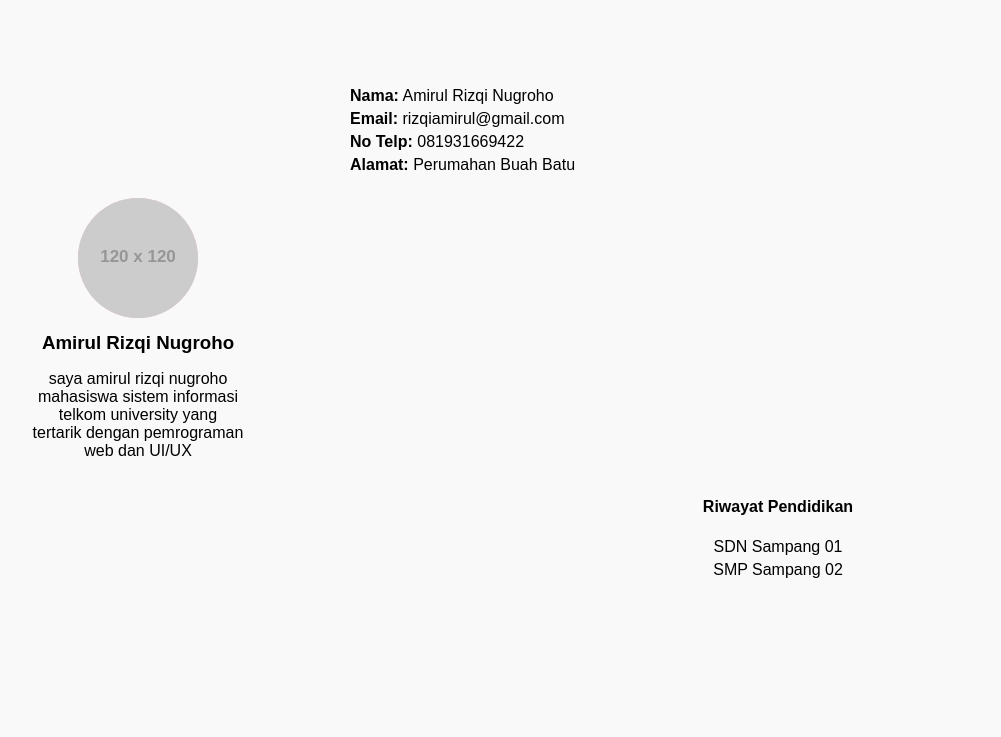
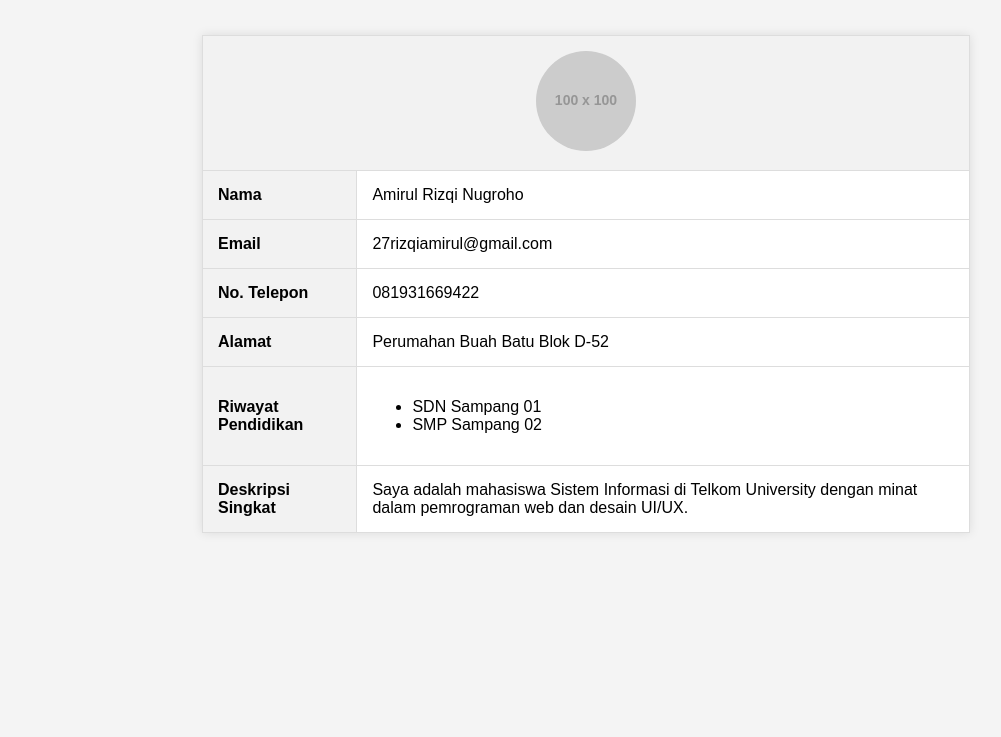
Before and after one commit to Rizqiamirul27/Wad, a plain HTML site: page index.html in a window 1280 px wide. Shown: the part 63-800 px from the top of the page, without its empty margins (54-1055 px from the left). Drawn offline with Linux system fonts and the light colour scheme; placeholder pictures from the web are drawn by us.

Commit message:
Add files via upload

```diff
--- a/index.html
+++ b/index.html
@@ -3,7 +3,7 @@
 <head>
     <meta charset="UTF-8">
     <meta name="viewport" content="width=device-width, initial-scale=1.0">
-    <title>Profil Amirul Rizqi Nugroho</title>
+    <title>Profil Pribadi</title>
     <style>
         body {
             font-family: Arial, sans-serif;
@@ -13,113 +13,78 @@
         }
 
         table {
-            width: 100%;
-            height: 100vh;
+            width: 60%;
+            margin: 50px auto;
             border-collapse: collapse;
+            background-color: #fff;
+            box-shadow: 0px 0px 10px rgba(0, 0, 0, 0.1);
         }
 
-        td {
-            padding: 20px;
+        td, th {
+            padding: 15px;
+            border: 1px solid #ddd;
+            text-align: left;
+        }
+
+        th {
+            background-color: #f2f2f2;
         }
 
         .profile-pic {
             text-align: center;
-            vertical-align: top;
         }
 
         .profile-pic img {
             border-radius: 50%;
-            width: 120px;
-            height: 120px;
-            background-color: #FFC0CB;
+            width: 100px;
+            height: 100px;
         }
 
-        .bio-left {
+        h2 {
             text-align: center;
-            vertical-align: top;
+            font-size: 24px;
+            margin-bottom: 20px;
         }
-
-        .bio-left h3 {
-            margin: 10px 0 5px;
-        }
-
-        .bio-right {
-            vertical-align: top;
-            text-align: left;
-        }
-
-        .bio-right p {
-            margin: 5px 0;
-        }
-
-        .education {
-            text-align: center;
-            vertical-align: top;
-        }
-
-        .education ul {
-            list-style-type: none;
-            padding: 0;
-            margin: 0;
-        }
-
-        .education ul li {
-            margin: 5px 0;
-        }
-
-        .footer {
-            background-color: #d2e1ff;
-        }
-
-        td.profile-left {
-            width: 30%;
-            background-color: #f9f9f9;
-        }
-
-        td.profile-right {
-            width: 70%;
-            background-color: #f9f9f9;
-        }
-
     </style>
 </head>
 <body>
 
+    <h2>Profil Pribadi</h2>
+
     <table>
-        <!-- Bagian Profil Kiri -->
         <tr>
-            <td class="profile-left" rowspan="2">
-                <div class="profile-pic">
-                    <img src="https://via.placeholder.com/120" alt="Foto Profil">
-                </div>
-                <div class="bio-left">
-                    <h3>Amirul Rizqi Nugroho</h3>
-                    <p>saya amirul rizqi nugroho<br>mahasiswa sistem informasi<br>telkom university yang<br>tertarik dengan pemrograman<br>web dan UI/UX</p>
-                </div>
-            </td>
-
-            <!-- Bagian Biodata Kanan -->
-            <td class="profile-right">
-                <div class="bio-right">
-                    <p><strong>Nama:</strong> Amirul Rizqi Nugroho</p>
-                    <p><strong>Email:</strong> rizqiamirul@gmail.com</p>
-                    <p><strong>No Telp:</strong> 081931669422</p>
-                    <p><strong>Alamat:</strong> Perumahan Buah Batu </p>
-                </div>
+            <th colspan="2" class="profile-pic">
+                <img src="https://via.placeholder.com/100" alt="Foto Profil">
+            </th>
+        </tr>
+        <tr>
+            <th>Nama</th>
+            <td>Amirul Rizqi Nugroho</td>
+        </tr>
+        <tr>
+            <th>Email</th>
+            <td>27rizqiamirul@gmail.com</td>
+        </tr>
+        <tr>
+            <th>No. Telepon</th>
+            <td>081931669422</td>
+        </tr>
+        <tr>
+            <th>Alamat</th>
+            <td>Perumahan Buah Batu Blok D-52</td>
+        </tr>
+        <tr>
+            <th>Riwayat Pendidikan</th>
+            <td>
+                <ul>
+                    <li>SDN Sampang 01</li>
+                    <li>SMP Sampang 02</li>
+                </ul>
             </td>
         </tr>
-
-        <!-- Bagian Riwayat Pendidikan -->
         <tr>
-            <td class="profile-right footer">
-                <div class="education">
-                    <h4>Riwayat Pendidikan</h4>
-                    <ul>
-                        <li>SDN Sampang 01</li>
-                        <li>SMP Sampang 02</li>
-                    </ul>
-                </div>
-            </td>
+            <th>Deskripsi Singkat</th>
+            <td>Saya adalah mahasiswa Sistem Informasi di Telkom University dengan minat dalam pemrograman web dan desain UI/UX.</td>
         </tr>
     </table>
 
```
Also changed, not shown: amir.jpg (added).
